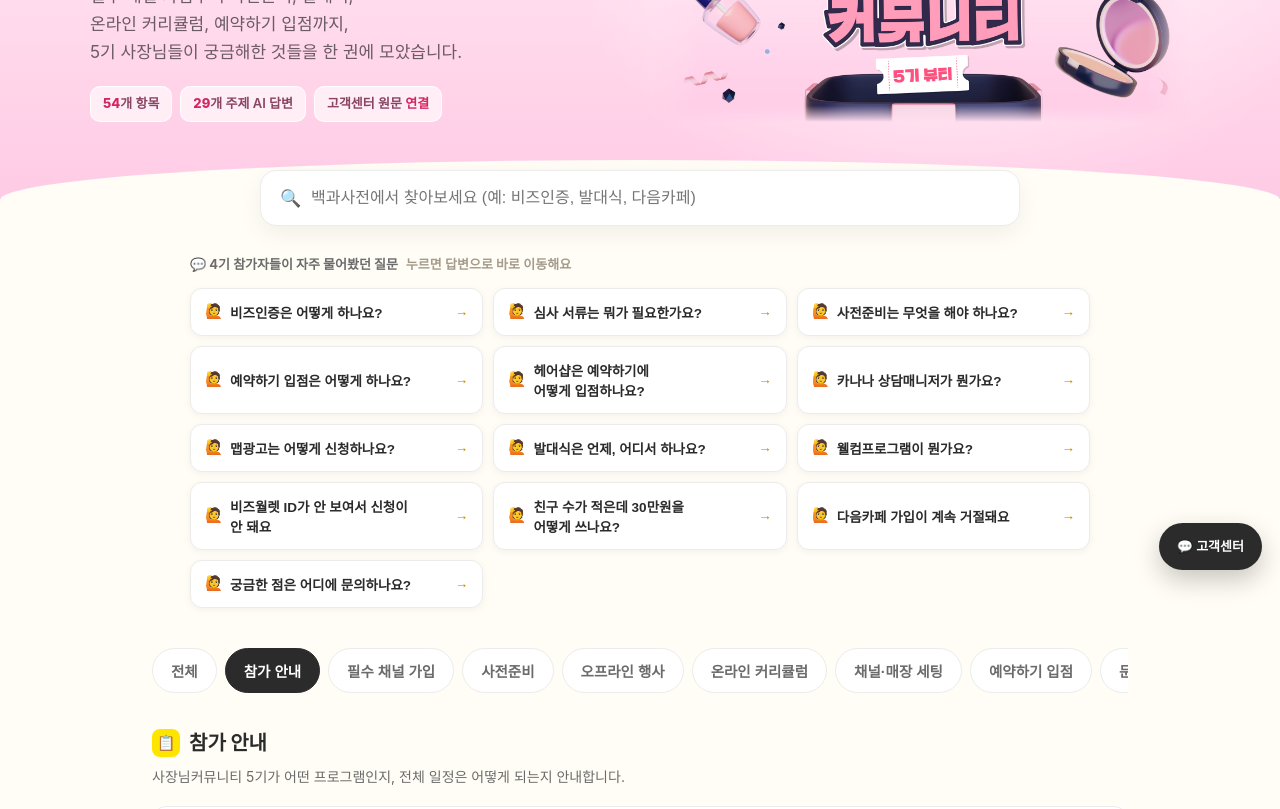
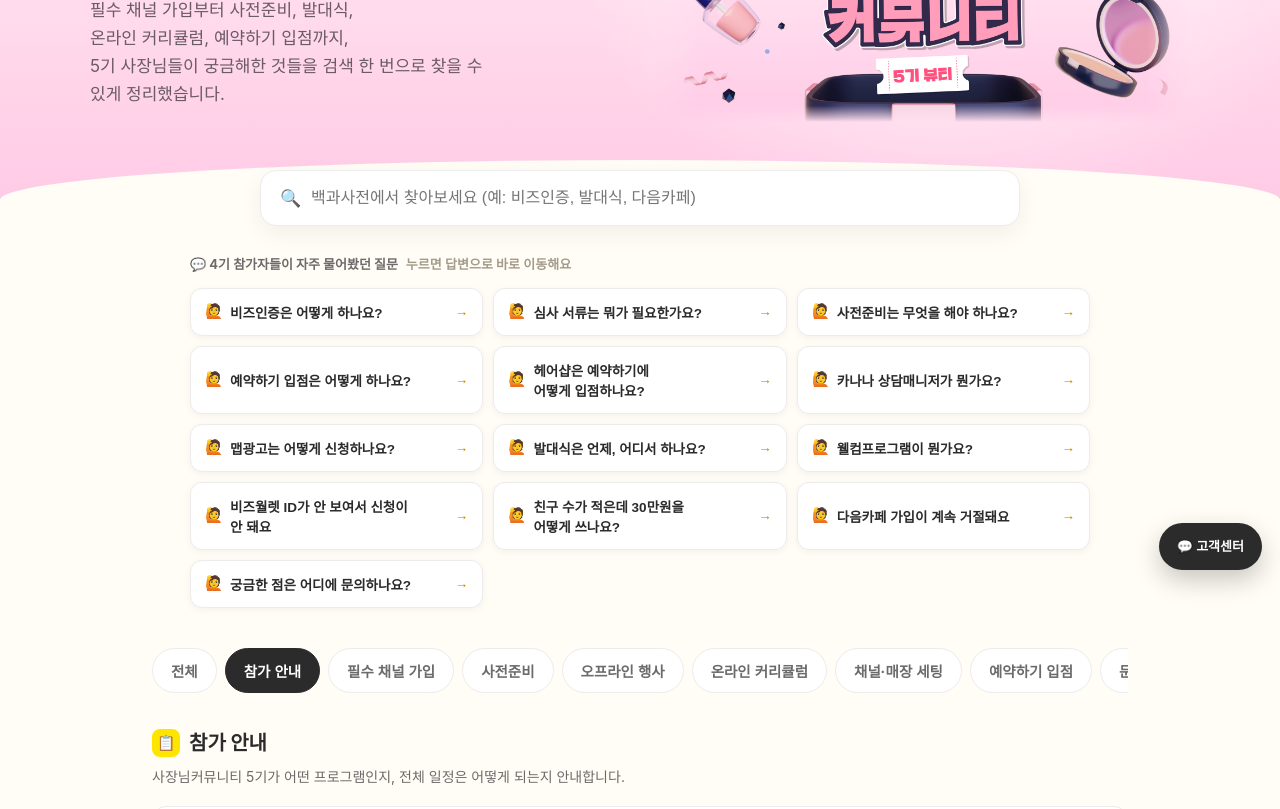
Before and after one commit to kayleek-hub/ceocommunity5, a plain HTML site: page index.html in a window 1280 px wide. Shown: the part 212-1021 px from the top of the page. Drawn offline with Linux system fonts and the light colour scheme.

Commit message:
Add files via upload

```diff
--- a/index.html
+++ b/index.html
@@ -5,10 +5,10 @@
 <meta name="viewport" content="width=device-width, initial-scale=1.0">
 <title>사장님 백과사전 | 사장님커뮤니티 5기</title>
 <!-- 카카오톡·카페에 링크를 공유했을 때 이름과 설명이 그대로 보이도록 -->
-<meta name="description" content="사장님커뮤니티 5기 전용 안내 페이지입니다. 필수 채널 가입, 사전준비, 발대식, 온라인 커리큘럼, 예약하기 입점까지 사장님들이 궁금해한 내용을 한 권에 모았습니다.">
+<meta name="description" content="사장님커뮤니티 5기 전용 안내 페이지입니다. 필수 채널 가입, 사전준비, 발대식, 온라인 커리큘럼, 예약하기 입점까지, 사장님들이 궁금해한 내용을 검색 한 번으로 찾을 수 있게 정리했습니다.">
 <meta property="og:type" content="website">
 <meta property="og:title" content="사장님 백과사전 | 사장님커뮤니티 5기">
-<meta property="og:description" content="사전준비부터 예약하기 입점까지, 5기 사장님들이 궁금해한 내용을 한 권에 모았습니다.">
+<meta property="og:description" content="사전준비부터 예약하기 입점까지, 5기 사장님들이 궁금해한 내용을 검색 한 번으로 찾을 수 있게 정리했습니다.">
 <meta property="og:url" content="https://kayleek-hub.github.io/ceocommunity5/">
 <meta property="og:image" content="https://kayleek-hub.github.io/ceocommunity5/assets/hero-beauty-gift.png">
 <style>
@@ -143,25 +143,6 @@
     color:#6b5a68;
     margin:0;
   }
-  /* 사전답게 '무엇이 얼마나 담겨 있는지'를 한 줄로 보여준다 */
-  .hero-chips{
-    list-style:none;
-    display:flex;
-    flex-wrap:wrap;
-    gap:8px;
-    margin:20px 0 0;
-    padding:0;
-  }
-  .hero-chips li{
-    font-size:13px;
-    font-weight:600;
-    color:#8A4463;
-    background:rgba(255,255,255,.62);
-    border:1px solid rgba(255,255,255,.9);
-    border-radius:10px;
-    padding:6px 12px;
-  }
-  .hero-chips b{color:#D42462;font-weight:800;}
   /* 좁은 화면에서는 좌우 배치를 위아래로 되돌린다 (글 먼저, 키비주얼 아래) */
   @media(max-width:880px){
     .hero-inner{
@@ -172,7 +153,6 @@
     }
     .hero-copy{max-width:600px;margin-inline:auto;}
     .hero h1{font-size:42px;}
-    .hero-chips{justify-content:center;}
     .hero .kv-wrap{max-width:520px;margin-inline:auto;}
     .hero::before{right:50%;transform:translateX(50%);}
   }
@@ -834,8 +814,6 @@
     .hero-copy{ max-width:none; }
     .hero h1{ font-size:31px; margin:0 0 9px; word-break:keep-all; }
     .hero .h1-mark::after{ height:.24em; }
-    .hero-chips{ gap:6px; margin-top:12px; }
-    .hero-chips li{ font-size:11.5px; padding:5px 9px; border-radius:8px; }
     .hero p{ font-size:14.5px; line-height:1.6; word-break:keep-all; }
     .hero::after{ height:56px; bottom:-28px; border-radius:50% 50% 0 0 / 28px 28px 0 0; }
 
@@ -903,7 +881,6 @@
   @media(max-width:400px){
     .hero h1{ font-size:27px; }
     .hero .kv-wrap{ max-width:288px; }
-    .hero-chips li:nth-child(3){ display:none; }
     .qa summary{ font-size:15px; }
     .chat-bubble{ font-size:13.5px; }
   }
@@ -920,12 +897,7 @@
       <h1><span class="h1-mark">사장님 백과사전</span></h1>
       <!-- 줄바꿈 : 쉼표 뒤에서 끊기도록 문장을 나누고, 끊기면 어색한 구절은
            줄바꿈 없는 공백(&nbsp;)으로 묶어 둔다. '5기 / 참여에' 처럼 갈리지 않게. -->
-      <p>필수&nbsp;채널 가입부터 사전준비, 발대식, 온라인&nbsp;커리큘럼, 예약하기&nbsp;입점까지,<br class="br-clause">5기 사장님들이 궁금해한 것들을 한 권에 모았습니다.</p>
-      <ul class="hero-chips">
-        <li><b>54</b>개 항목</li>
-        <li><b>29</b>개 주제 AI 답변</li>
-        <li>고객센터 원문 <b>연결</b></li>
-      </ul>
+      <p>필수&nbsp;채널 가입부터 사전준비, 발대식, 온라인&nbsp;커리큘럼, 예약하기&nbsp;입점까지,<br class="br-clause">5기 사장님들이 궁금해한 것들을 검색 한 번으로 찾을 수 있게 정리했습니다.</p>
     </div>
     <div class="kv-wrap">
       <img src="assets/hero-beauty-gift.png" alt="열린 선물 상자와 립스틱, 네일, 빗, 파우더 등 뷰티 소품이 떠 있는 사장님 커뮤니티 5기 뷰티 키비주얼">
```
